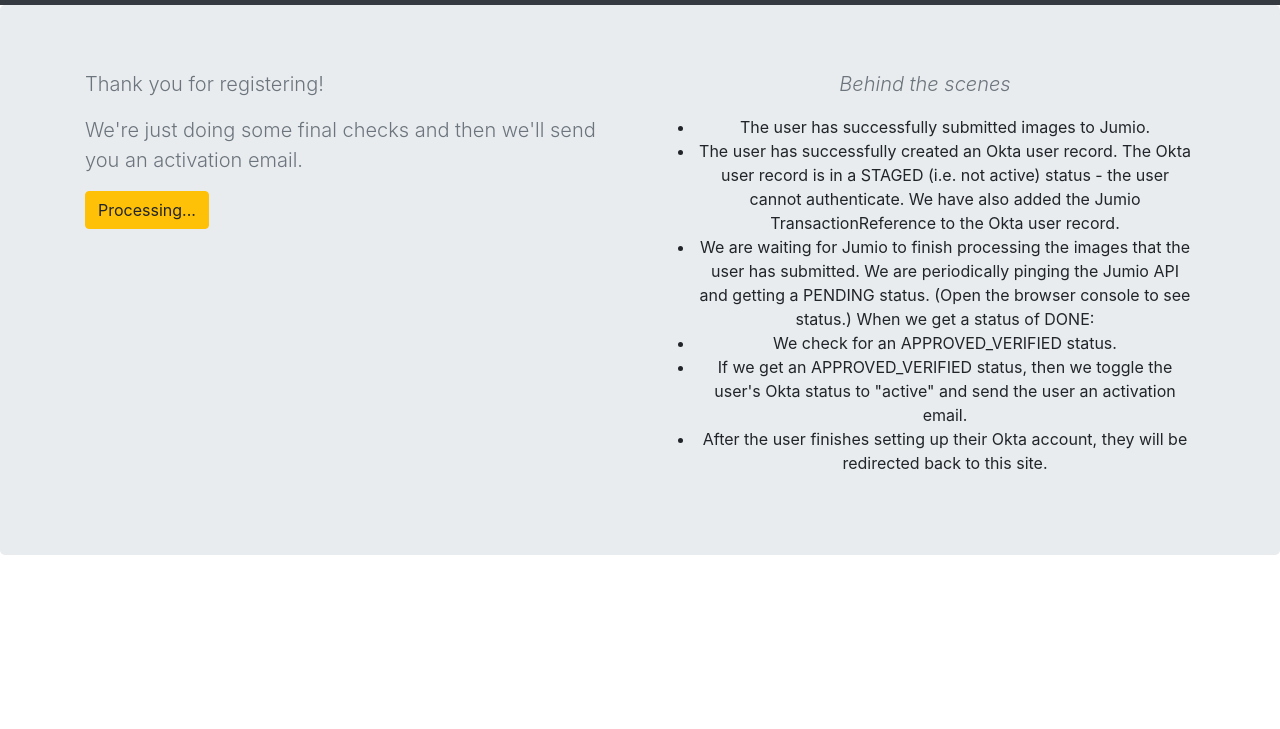
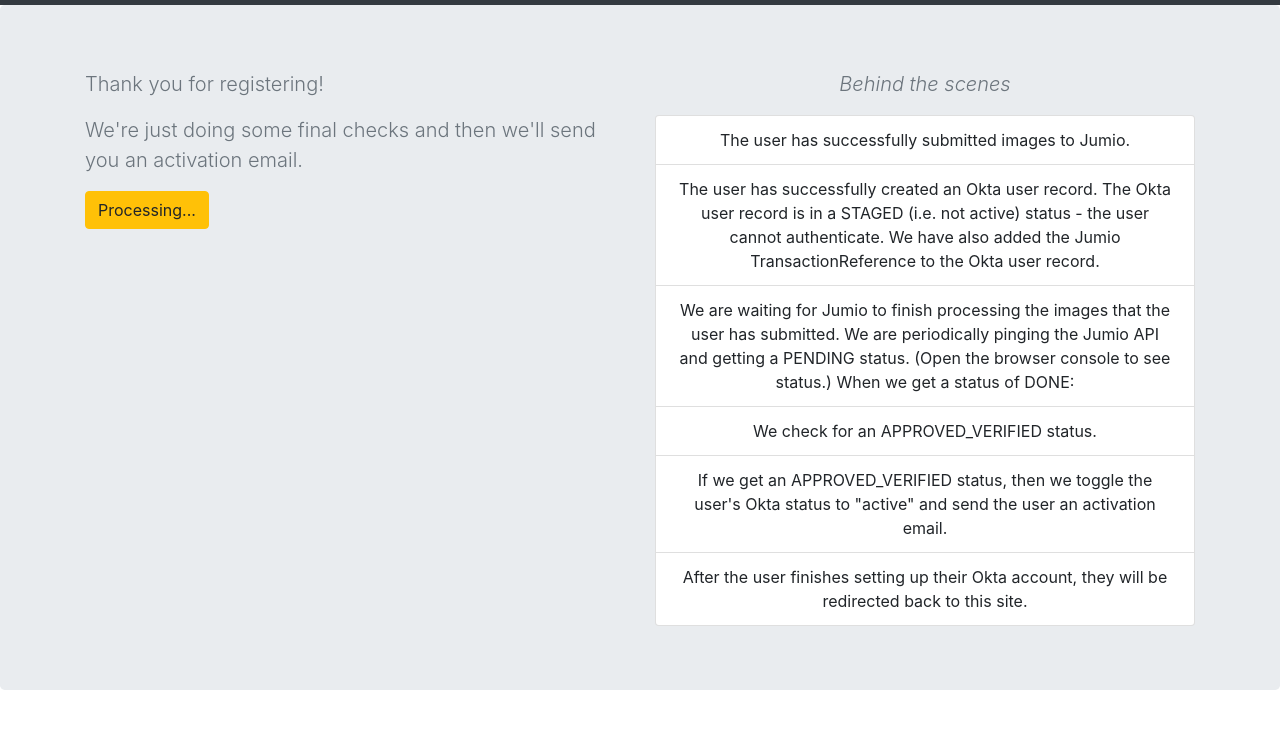
Before and after one commit to tom-smith-okta/okta-jumio, a website: page html/thank_you.html in a window 1280 px wide. Shown: the part 51-780 px from the top of the page. Drawn offline with nearby package versions, Linux system fonts and the light colour scheme.

Commit message:
change thank you page

```diff
--- a/html/thank_you.html
+++ b/html/thank_you.html
@@ -104,17 +104,17 @@
 
 								<p class="lead text-muted"><i>Behind the scenes</i></p>
 
-								<p class="lead text-muted">
-									<ul>
-										<li>The user has successfully submitted images to Jumio.</li>
-										<li>The user has successfully created an Okta user record. The Okta user record is in a STAGED (i.e. not active) status - the user cannot authenticate. We have also added the Jumio TransactionReference to the Okta user record.</li>
-										<li>We are waiting for Jumio to finish processing the images that the user has submitted. We are periodically pinging the Jumio API and getting a PENDING status. (Open the browser console to see status.) When we get a status of DONE:</li>
-										<li>We check for an APPROVED_VERIFIED status.</li>
-										<li>If we get an APPROVED_VERIFIED status, then we toggle the user's Okta status to "active" and send the user an activation email.</li>
-										<li>After the user finishes setting up their Okta account, they will be redirected back to this site.</li>
+<!-- 								<p class="lead text-muted">
+ -->									<ul class="list-group">
+										<li class="list-group-item">The user has successfully submitted images to Jumio.</li>
+										<li class="list-group-item">The user has successfully created an Okta user record. The Okta user record is in a STAGED (i.e. not active) status - the user cannot authenticate. We have also added the Jumio TransactionReference to the Okta user record.</li>
+										<li class="list-group-item">We are waiting for Jumio to finish processing the images that the user has submitted. We are periodically pinging the Jumio API and getting a PENDING status. (Open the browser console to see status.) When we get a status of DONE:</li>
+										<li class="list-group-item">We check for an APPROVED_VERIFIED status.</li>
+										<li class="list-group-item">If we get an APPROVED_VERIFIED status, then we toggle the user's Okta status to "active" and send the user an activation email.</li>
+										<li class="list-group-item">After the user finishes setting up their Okta account, they will be redirected back to this site.</li>
 									</ul>
-								</p>
-							</div>
+<!-- 								</p>
+ -->							</div>
 						</div><!-- /row -->
 				</div><!-- /container -->
 			</section>
```
Also changed, not shown: app.js (+1 -20 lines).
